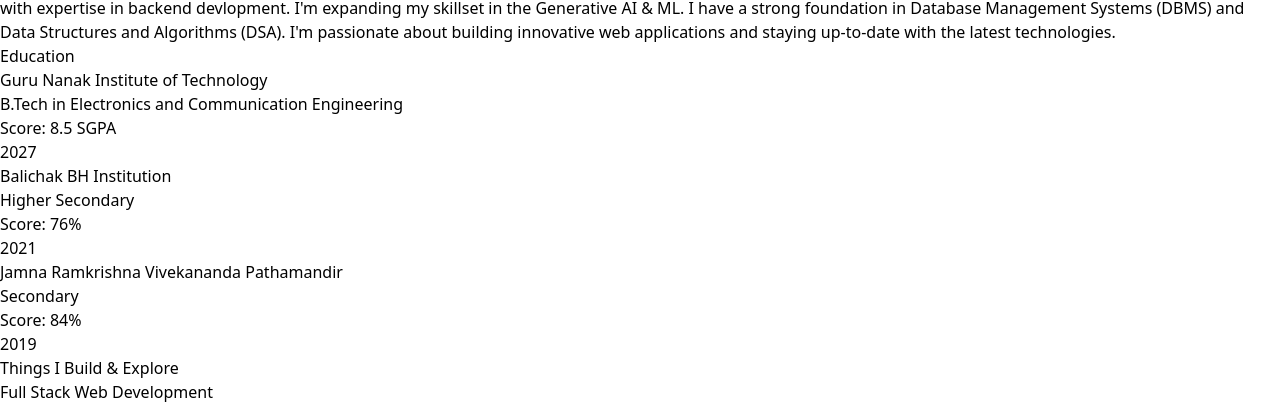
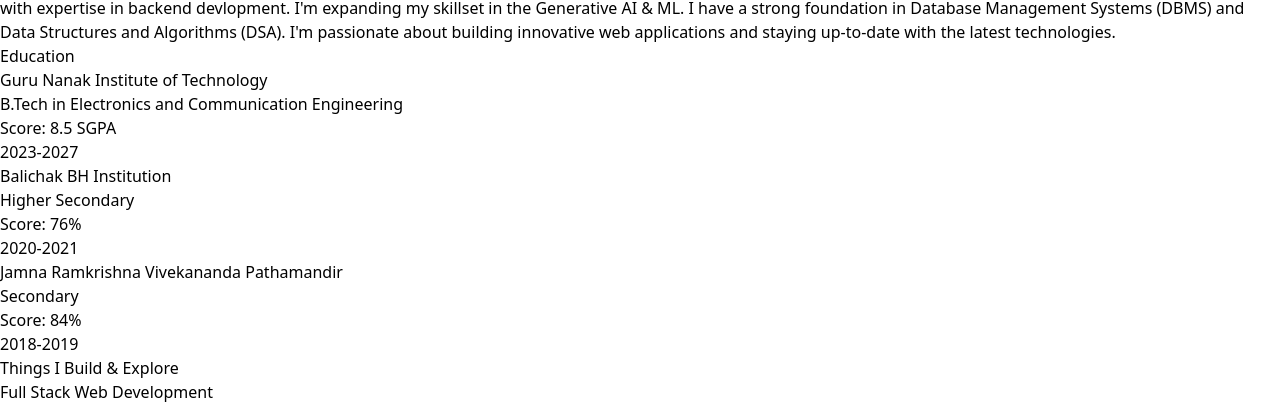
Before and after one commit to Surajit-Tunga/MyDevfolio, a React (Vite) app: page / in a window 1280 px wide. Shown: the part 2311-2716 px from the top of the page. Built offline with nearby package versions, Linux system fonts and the light colour scheme.

Commit message:
Update index.js

```diff
--- a/src/components/constant/index.js
+++ b/src/components/constant/index.js
@@ -5,19 +5,19 @@
     {
       degree: "B.Tech in Electronics and Communication Engineering",
       institution: "Guru Nanak Institute of Technology",
-      year: "2027",
+      year: "2023-2027",
       score: "8.5 SGPA"
     },
     {
       degree: "Higher Secondary",
       institution: "Balichak BH Institution",
-      year: "2021",
+      year: "2020-2021",
       score: "76%"
     },
     {
       degree: "Secondary",
       institution: "Jamna Ramkrishna Vivekananda Pathamandir",
-      year: "2019",
+      year: "2018-2019",
       score: "84%"
     }
   ],
```
